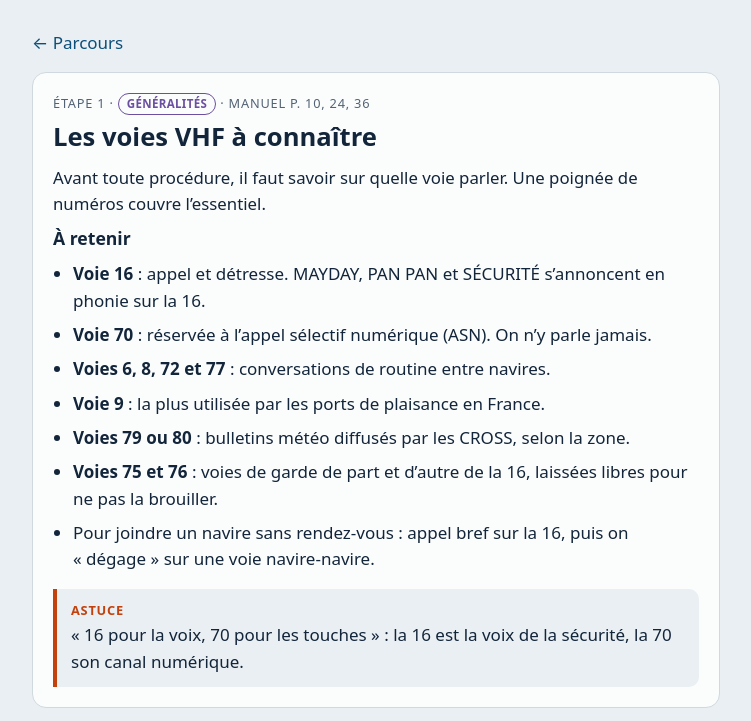
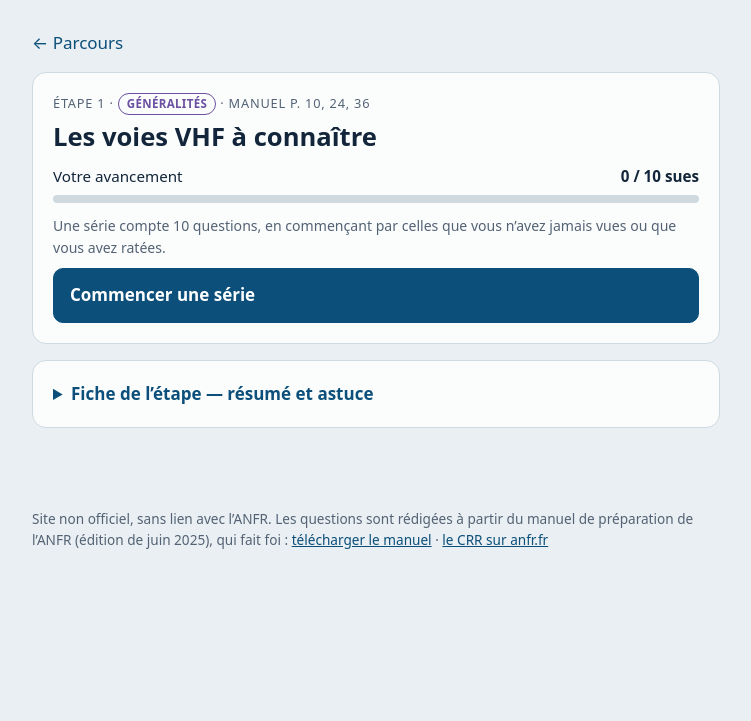
Before and after one commit to gfoo/crr-qcm, a plain HTML site: page index.html in a window 1280 px wide. Both pictures are taken after a click on the button 640 px from the left and 1336 px from the top of the page. Shown: the top 721 px of the page, without its empty margins (264-1015 px from the left). Drawn offline with Linux system fonts and the light colour scheme.

Commit message:
feat: fold the lesson sheet away until the visitor opens it

```diff
--- a/app.js
+++ b/app.js
@@ -476,20 +476,21 @@ function renderLesson() {
 
   return `
     <nav class="topbar"><button class="link" data-action="home">← Parcours</button></nav>
-    <article class="panel lesson">
+    <section class="panel">
       <p class="eyebrow">Étape ${index + 1} · ${partChip(lesson.part)} · manuel ${escapeHtml(lesson.pages)}</p>
       <h1>${escapeHtml(lesson.title)}</h1>
+      <div class="part-head"><span>${validated ? "Étape validée" : "Votre avancement"}</span><strong>${stats.known} / ${stats.total} sues</strong></div>
+      ${progressBar(stats.known / stats.total, lesson.title)}
+      <p class="muted small">Une série compte ${Math.min(SERIES_SIZE, stats.total)} questions, en commençant par celles que vous n’avez jamais vues ou que vous avez ratées.</p>
+      <button class="btn btn-primary" data-action="start-lesson" data-lesson="${lesson.id}" autofocus>${cta}</button>
+    </section>
+    <details class="panel lesson">
+      <summary>Fiche de l’étape — résumé et astuce</summary>
       <p class="intro">${rich(lesson.intro)}</p>
       <h2>À retenir</h2>
       <ul class="key-points">${lesson.keyPoints.map((point) => `<li>${rich(point)}</li>`).join("")}</ul>
       <aside class="tip"><strong>Astuce</strong> ${rich(lesson.tip)}</aside>
-    </article>
-    <section class="panel">
-      <div class="part-head"><span>${validated ? "Étape validée" : "Votre avancement"}</span><strong>${stats.known} / ${stats.total} sues</strong></div>
-      ${progressBar(stats.known / stats.total, lesson.title)}
-      <p class="muted small">Une série compte ${Math.min(SERIES_SIZE, stats.total)} questions, en commençant par celles que vous n’avez jamais vues ou que vous avez ratées.</p>
-      <button class="btn btn-primary" data-action="start-lesson" data-lesson="${lesson.id}" autofocus>${cta}</button>
-    </section>`;
+    </details>`;
 }
 
 function sessionTitle() {
--- a/style.css
+++ b/style.css
@@ -202,7 +202,8 @@ p {
   font-size: 0.9rem;
 }
 
-button:focus-visible {
+button:focus-visible,
+summary:focus-visible {
   outline: 3px solid var(--signal);
   outline-offset: 2px;
 }
@@ -493,6 +494,16 @@ button:focus-visible {
   font-weight: 600;
 }
 
+.lesson summary {
+  cursor: pointer;
+  color: var(--accent);
+  font-weight: 600;
+}
+
+.lesson[open] summary {
+  margin-bottom: 14px;
+}
+
 .lesson .intro {
   font-size: 1.05rem;
 }
```
Also changed, not shown: 1 other file.
